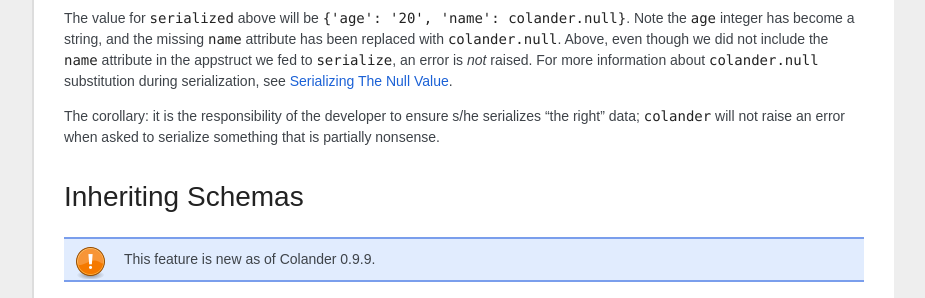
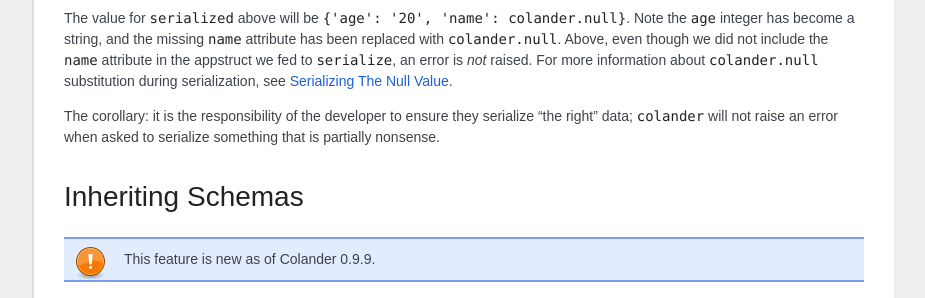
Before and after one commit to Pylons/colander, a Sphinx documentation site: the page built from docs/basics.rst, in a window 1280 px wide and 900 px high, scrolled down 9716 px. Shown: the part 152-450 px from the top of the window, without its empty margins (198-1123 px from the left). Built offline with Sphinx 7.4.7, drawn with Linux system fonts in a browser that asks for light colours; some web fonts are replaced.

Commit message:
Update basics.rst
Updating language pt 2

```diff
--- a/docs/basics.rst
+++ b/docs/basics.rst
@@ -690,8 +690,8 @@
 is *not* raised.  For more information about :attr:`colander.null`
 substitution during serialization, see :ref:`serializing_null`.
 
-The corollary: it is the responsibility of the developer to ensure s/he
-serializes "the right" data; :mod:`colander` will not raise an error
+The corollary: it is the responsibility of the developer to ensure they
+serialize "the right" data; :mod:`colander` will not raise an error
 when asked to serialize something that is partially nonsense.
 
 Inheriting Schemas
```
